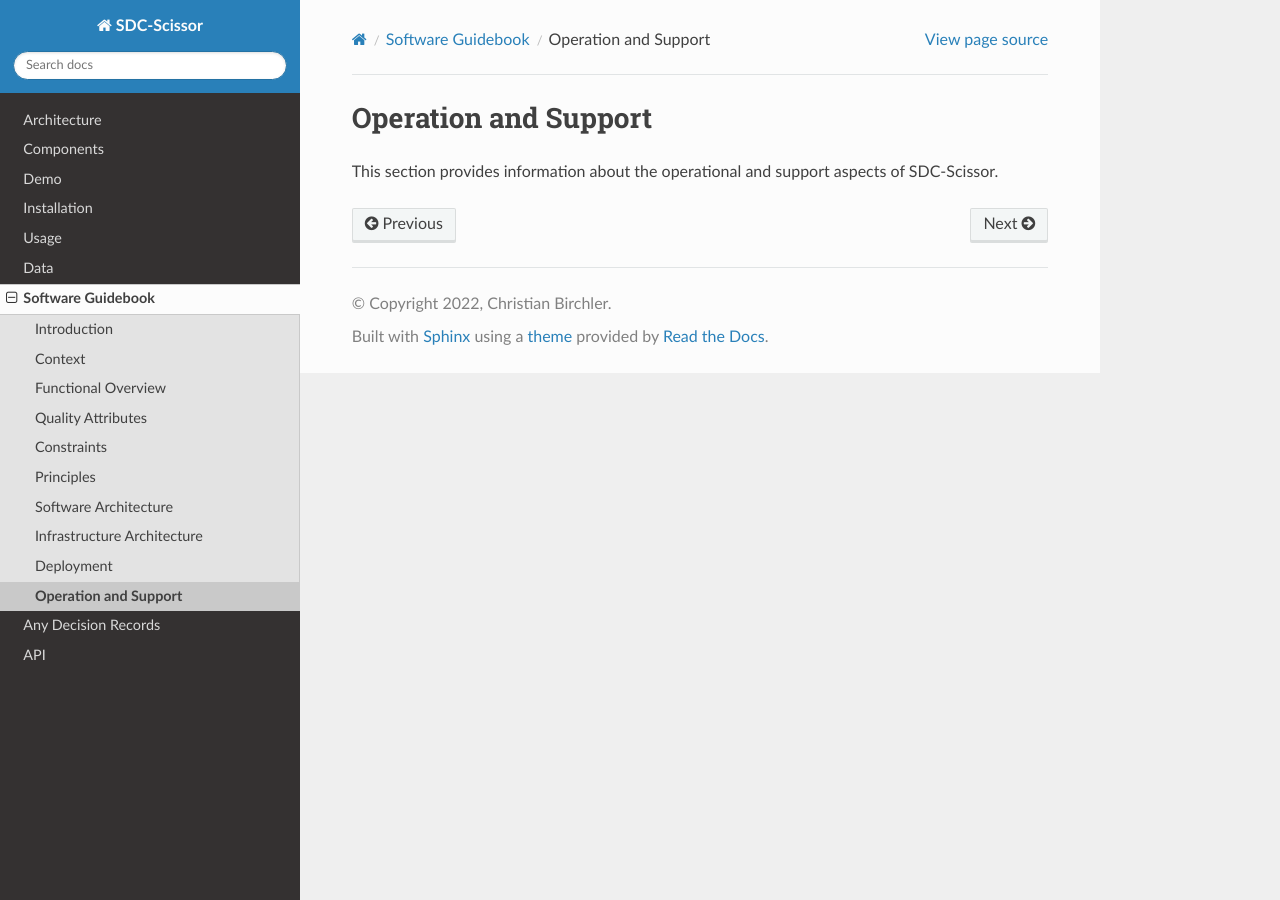
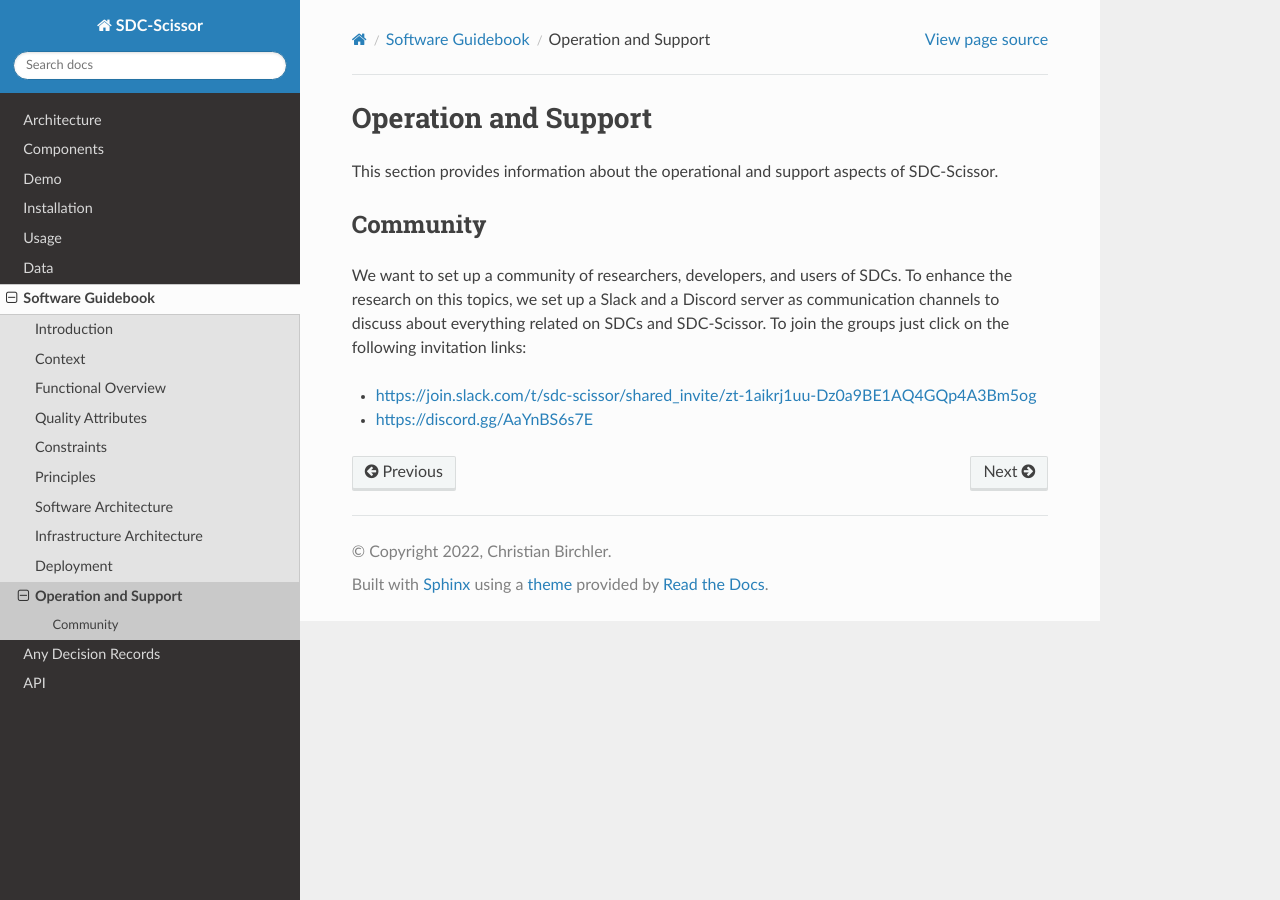
Before and after one commit to christianbirchler-org/sdc-scissor, a Sphinx documentation site: the page built from docs/software_guidebook/operation_and_support.md, in a window 1280 px wide. Built offline with Sphinx 7.4.7 and the Read the Docs theme 2.0.0, drawn with Linux system fonts in a browser that asks for light colours.

Commit message:
#51 write on functionality and support

```diff
--- a/docs/software_guidebook/operation_and_support.md
+++ b/docs/software_guidebook/operation_and_support.md
@@ -1,2 +1,10 @@
 # Operation and Support
 This section provides information about the operational and support aspects of SDC-Scissor.
+
+## Community
+We want to set up a community of researchers, developers, and users of SDCs. To enhance the research on this topics, we
+set up a Slack and a Discord server as communication channels to discuss about everything related on SDCs and
+SDC-Scissor. To join the groups just click on the following invitation links:
+
+* [https://join.slack.com/t/sdc-scissor/shared_invite/zt-1aikrj1uu-Dz0a9BE1AQ4GQp4A3Bm5og](https://join.slack.com/t/sdc-scissor/shared_invite/zt-1aikrj1uu-Dz0a9BE1AQ4GQp4A3Bm5og)
+* [https://discord.gg/AaYnBS6s7E](https://discord.gg/AaYnBS6s7E)
```
Also changed, not shown: docs/software_guidebook/functional_overview.md (+3 -0 lines).
